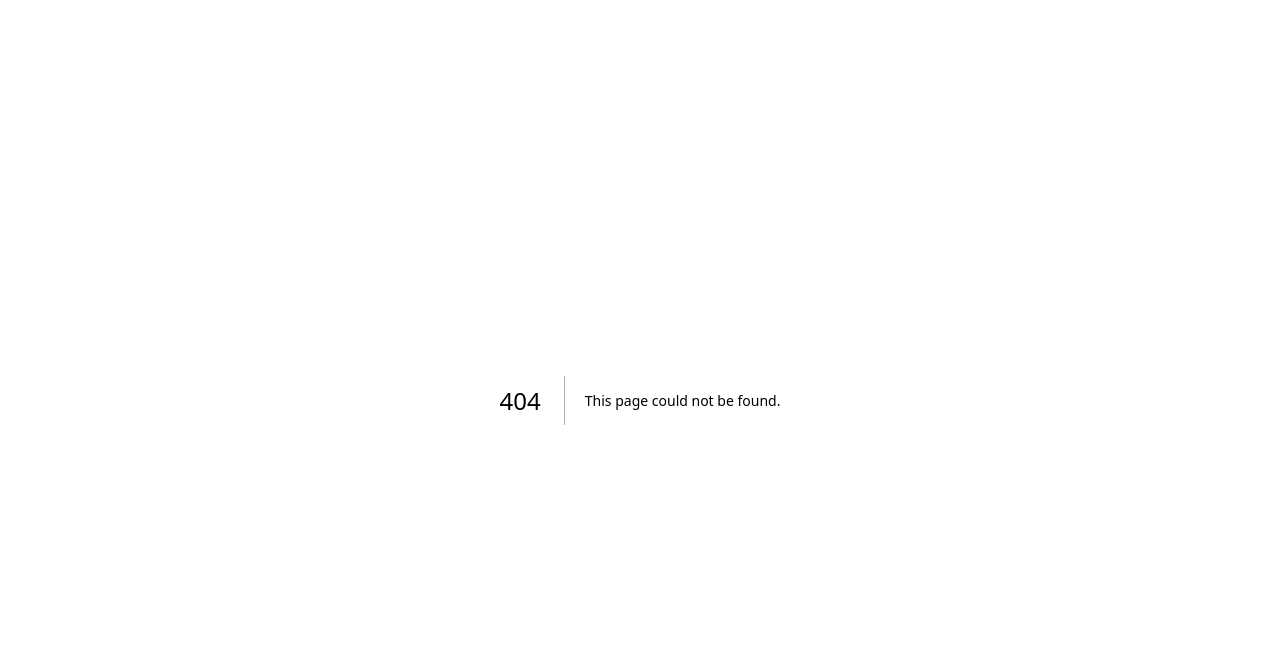
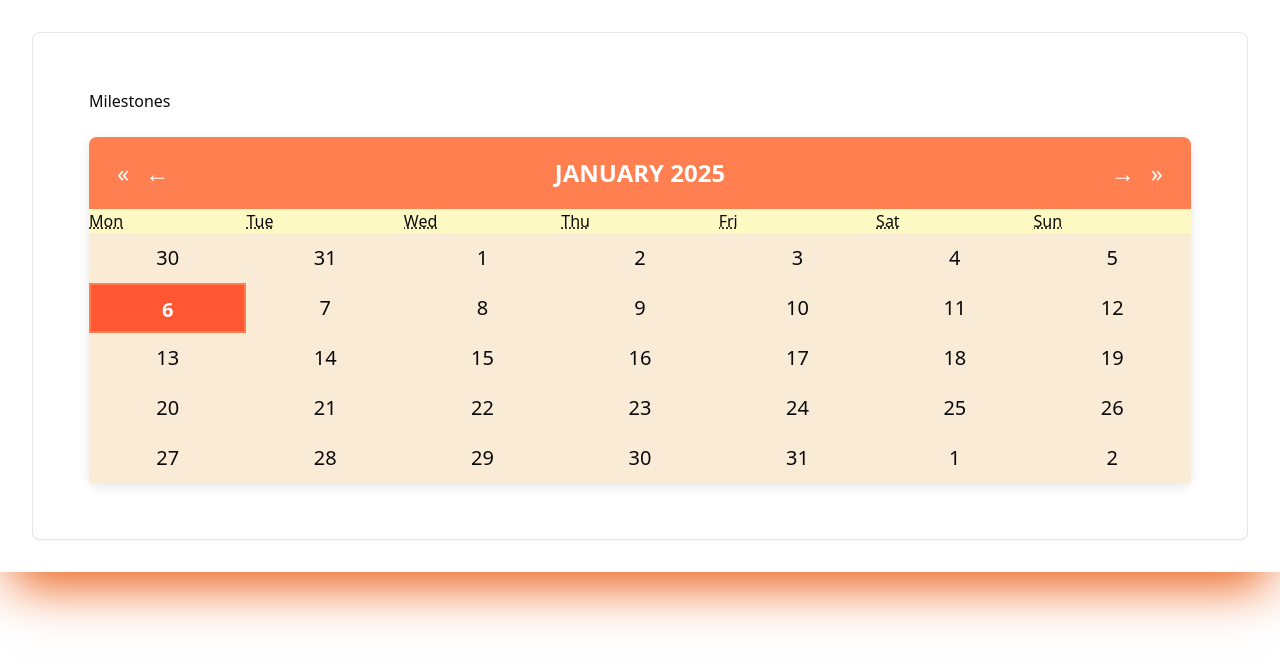
Before and after one commit to nitishprajapati5/2025goals, a Next.js app: page /details/1 in a window 1280 px wide. Before the commit this address had no page. Shown: the top 666 px of the page. Built offline with nearby package versions, Linux system fonts and the light colour scheme.

Commit message:
Added Calendar to the Logic and some changes

```diff
--- a/package.json
+++ b/package.json
@@ -18,8 +18,10 @@
     "lucide-react": "^0.469.0",
     "next": "15.1.3",
     "react": "^19.0.0",
+    "react-calendar": "^5.1.0",
     "react-dom": "^19.0.0",
     "react-github-calendar": "^4.5.2",
+    "styled-components": "^6.1.14",
     "tailwind-merge": "^2.6.0",
     "tailwindcss-animate": "^1.0.7"
   },
--- a/src/app/create/_components/FormCard.js
+++ b/src/app/create/_components/FormCard.js
@@ -1,17 +1,26 @@
+"use client"
+
 import { Button } from '@/components/ui/button'
 import { Card, CardContent, CardHeader, CardTitle } from '@/components/ui/card'
 import { Input } from '@/components/ui/input'
 import { Label } from '@/components/ui/label'
 import { RadioGroup, RadioGroupItem } from '@/components/ui/radio-group'
 import { ArrowLeftCircle } from 'lucide-react'
+import { useRouter } from 'next/navigation'
 import React from 'react'
 
 function FormCard() {
+    const router = useRouter()
+ const handleBackEvent = () =>{
+    //router.replace("/dashboard")
+    router.back()
+ }
+
   return (
     <div className='w-full flex justify-center'>
       <Card className="w-1/3 px-4 py-4 shadow-2xl">
         <CardTitle>
-            <div className='flex flex-row'><ArrowLeftCircle className='cursor' style={{cursor:'pointer'}} /> <div className='ml-2 '>Create Your Goal</div> </div>
+            <div className='flex flex-row'><ArrowLeftCircle className='cursor' style={{cursor:'pointer'}} onClick={() =>handleBackEvent()}/> <div className='ml-2 '>Create Your Goal</div> </div>
 
         </CardTitle>
         <form>
--- a/src/app/dashboard/_components/ListGoals.js
+++ b/src/app/dashboard/_components/ListGoals.js
@@ -8,12 +8,15 @@ import React from 'react'
 
 const data = [
     {
+        "id":1,
         "title":"List Your Goals",
     },
     {
+        "id":2,
         "title":"Daily Resolution",
     },
     {
+        "id":3,
         "title":"Front End Solution"
     }
 ]
@@ -22,6 +25,10 @@ function ListGoals() {
  const router = useRouter()
  const handleCreateGoal = () =>{
     router.push("/create")
+ }
+
+ const handleListEvent = (id) =>{
+  router.push(`/details/${id}`)
  }
 
   return (
@@ -33,7 +40,7 @@ function ListGoals() {
         </CardTitle>
         <CardContent>
             {data.map((index,element) => (
-               <p>
+               <p onClick={() => handleListEvent(index.id)}>
                 {index.title}
                </p>
             )
--- /dev/null
+++ b/src/app/details/[id]/Calendar.js
@@ -0,0 +1,298 @@
+import { Card, CardContent, CardHeader } from '@/components/ui/card';
+import React, { useState } from 'react';
+import Calendar from 'react-calendar';
+import styled from 'styled-components';
+
+function CustomCalendar() {
+  const [date, setDate] = useState(new Date()); // state to handle date selection
+  const [selectedDate, setSelectedDate] = useState(null); // state to store the selected date
+
+  // Handler for tile click (to select a date)
+  const handleDateClick = (value) => {
+    setSelectedDate(value);  // Set the selected date
+    alert(`You clicked on ${value.toDateString()}`);
+  };
+
+  // Function to disable dates ahead of today
+  const tileDisabled = ({ date }) => {
+    return date > new Date(); // Disable dates that are after today
+  };
+
+  return (
+    <div className='container py-8 px-8 shadow-2xl shadow-orange-600'>
+      <Card className="px-8 py-8">
+        <CardHeader>
+          Milestones
+        </CardHeader>
+        <CardContent>
+          <CalendarContainer>
+            <Calendar
+              onChange={setDate}
+              value={date}
+              prevLabel="←"
+              nextLabel="→"
+              tileDisabled={tileDisabled}  // Disable dates ahead of today
+              onClickDay={handleDateClick}  // Handle tile click
+            />
+          </CalendarContainer>
+        </CardContent>
+      </Card>
+    </div>
+  );
+}
+
+export default CustomCalendar;
+
+const CalendarContainer = styled.div`
+  /* ~~~ container styles ~~~ */
+  .react-calendar {
+    border-radius: 10px;
+    background-color: #fff9c4; /* Light yellow background for the calendar */
+    box-shadow: 0px 4px 12px rgba(0, 0, 0, 0.1);
+  }
+
+  /* ~~~ navigation styles ~~~ */
+  .react-calendar__navigation {
+    display: flex;
+    justify-content: space-between;
+    align-items: center;
+    padding: 10px 20px;
+    background-color: #ff7f50; /* Orange background for the navigation */
+    border-radius: 8px 8px 0 0;
+    color: white;
+  }
+
+  .react-calendar__navigation__label {
+    font-size: 1.5rem;
+    font-weight: bold;
+    text-transform: uppercase;
+  }
+
+  .react-calendar__navigation__arrow {
+    font-size: 1.5rem;
+    color: white;
+    padding: 8px;
+    cursor: pointer;
+    transition: background-color 0.3s;
+  }
+
+  .react-calendar__navigation__arrow:hover {
+    background-color: #ff5733; /* Darker orange when hovering */
+  }
+
+  /* ~~~ tile styles ~~~ */
+  .react-calendar__tile {
+    background-color: antiquewhite;
+    font-size: 1.25rem;
+    height: 50px;
+    width: 50px;
+    line-height: 50px;
+    transition: background-color 0.3s, transform 0.3s;
+    cursor: pointer;
+  }
+
+  /* Hover effect for tiles */
+  .react-calendar__tile:hover {
+    background-color: #ffbb77; /* Light orange */
+    transform: scale(1.1); /* Slight zoom effect */
+  }
+
+  /* Selected date style */
+  .react-calendar__tile--active {
+    background-color: #ff5733; /* Active date with dark orange */
+    color: white;
+  }
+
+  /* Mark the clicked date as selected (custom style for selected tile) */
+  .react-calendar__tile--selected {
+    background-color: #ffeb3b; /* Light yellow to mark the selected tile */
+    color: #000;
+  }
+
+  /* Disabled tiles (if you want to disable some dates, you can use the tileDisabled prop) */
+  .react-calendar__tile--disabled {
+    background-color: #e0e0e0;
+    cursor: not-allowed;
+  }
+
+  /* Today's date style */
+  .react-calendar__tile--now {
+    border: 2px solid #ff7f50; /* Border around today's date */
+    font-weight: bold;
+  }
+`;
+
+
+// import { Card, CardContent, CardHeader } from '@/components/ui/card';
+// import React, { useState } from 'react';
+// import Calendar from 'react-calendar';
+// import styled from 'styled-components';
+
+// function CustomCalendar() {
+//   const [date, setDate] = useState(new Date()); // State to handle current date
+//   const [selectedDate, setSelectedDate] = useState(null); // State to store selected date
+
+//   // Example of disabling weekends
+//   const isWeekend = (date) => {
+//     const day = date.getDay();
+//     return day === 0 || day === 6; // Disable Sunday (0) and Saturday (6)
+//   };
+
+//   // Example of disabling specific holidays
+//   const holidays = [
+//     new Date(2025, 0, 1), // New Year's Day
+//     new Date(2025, 11, 25), // Christmas Day
+//   ];
+
+//   const isHoliday = (date) => {
+//     return holidays.some(
+//       (holiday) =>
+//         holiday.getDate() === date.getDate() &&
+//         holiday.getMonth() === date.getMonth() &&
+//         holiday.getFullYear() === date.getFullYear()
+//     );
+//   };
+
+//   // Function to disable dates based on the weekend and holidays
+//   const tileDisabled = ({ date }) => {
+//     return isWeekend(date) || isHoliday(date); // Disable weekends and holidays
+//   };
+
+//   // Function to apply custom styling to tiles based on conditions
+//   const tileClassName = ({ date }) => {
+//     let className = '';
+
+//     // Highlight weekends
+//     if (isWeekend(date)) {
+//       className += ' weekend';
+//     }
+
+//     // Highlight holidays
+//     if (isHoliday(date)) {
+//       className += ' holiday';
+//     }
+
+//     // Highlight the selected date
+//     if (selectedDate && date.toDateString() === selectedDate.toDateString()) {
+//       className += ' selected';
+//     }
+
+//     return className;
+//   };
+
+//   // Handler for tile click (to select a date)
+//   const handleDateClick = (value) => {
+//     setSelectedDate(value); // Set the selected date
+//     alert(`You clicked on ${value.toDateString()}`);
+//   };
+
+//   return (
+//     <div className='container py-8 px-8 shadow-2xl shadow-orange-600'>
+//       <Card className="px-8 py-8">
+//         <CardHeader>
+//           Milestones
+//         </CardHeader>
+//         <CardContent>
+//           <CalendarContainer>
+//             <Calendar
+//               onChange={setDate}
+//               value={date}
+//               prevLabel="←"
+//               nextLabel="→"
+//               tileDisabled={tileDisabled}  // Disable dates based on logic
+//               onClickDay={handleDateClick}  // Handle tile click
+//               tileClassName={tileClassName}  // Apply custom styles based on logic
+//             />
+//           </CalendarContainer>
+//         </CardContent>
+//       </Card>
+//     </div>
+//   );
+// }
+
+// export default CustomCalendar;
+
+// const CalendarContainer = styled.div`
+//   /* ~~~ container styles ~~~ */
+//   .react-calendar {
+//     border-radius: 10px;
+//     background-color: #fff9c4; /* Light yellow background for the calendar */
+//     box-shadow: 0px 4px 12px rgba(0, 0, 0, 0.1);
+//   }
+
+//   /* ~~~ navigation styles ~~~ */
+//   .react-calendar__navigation {
+//     display: flex;
+//     justify-content: space-between;
+//     align-items: center;
+//     padding: 10px 20px;
+//     background-color: #ff7f50; /* Orange background for the navigation */
+//     border-radius: 8px 8px 0 0;
+//     color: white;
+//   }
+
+//   .react-calendar__navigation__label {
+//     font-size: 1.5rem;
+//     font-weight: bold;
+//     text-transform: uppercase;
+//   }
+
+//   .react-calendar__navigation__arrow {
+//     font-size: 1.5rem;
+//     color: white;
+//     padding: 8px;
+//     cursor: pointer;
+//     transition: background-color 0.3s;
+//   }
+
+//   .react-calendar__navigation__arrow:hover {
+//     background-color: #ff5733; /* Darker orange when hovering */
+//   }
+
+//   /* ~~~ tile styles ~~~ */
+//   .react-calendar__tile {
+//     background-color: antiquewhite;
+//     font-size: 1.25rem;
+//     height: 50px;
+//     width: 50px;
+//     line-height: 50px;
+//     transition: background-color 0.3s, transform 0.3s;
+//     cursor: pointer;
+//   }
+
+//   /* Hover effect for tiles */
+//   .react-calendar__tile:hover {
+//     background-color: #ffbb77; /* Light orange */
+//     transform: scale(1.1); /* Slight zoom effect */
+//   }
+
+//   /* Custom styles for weekends */
+//   .weekend {
+//     background-color: #f7e8e8; /* Light red background for weekends */
+//     color: #d32f2f; /* Red color for weekend dates */
+//   }
+
+//   /* Custom styles for holidays */
+//   .holiday {
+//     background-color: #ffeb3b; /* Light yellow background for holidays */
+//     color: #000; /* Black color for holiday dates */
+//   }
+
+//   /* Custom styles for the selected date */
+//   .selected {
+//     background-color: #ff5733; /* Dark orange for selected date */
+//     color: white;
+//   }
+
+//   /* Disabled tiles */
+//   .react-calendar__tile--disabled {
+//     background-color: #e0e0e0;
+//     cursor: not-allowed;
+//   }
+
+//   /* Today's date style */
+//   .react-calendar__tile--now {
+//     border: 2px solid #ff7f50; /* Border around today's date */
+//     font-weight: bold;
+//   }
+// `;
--- /dev/null
+++ b/src/app/details/[id]/page.js
@@ -0,0 +1,14 @@
+"use client"
+import { useParams, useRouter } from 'next/navigation'
+import React from 'react'
+import Calendar from './Calendar'
+import CustomCalendar from './Calendar'
+
+function page() {
+  const {id} = useParams()
+  return (
+    <CustomCalendar />
+  )
+}
+
+export default page
--- /dev/null
+++ b/src/app/details/layout.js
@@ -0,0 +1,7 @@
+export default function DetailsLayout({children}){
+    return (
+        <main className="min-h-screen w-full">
+            {children}
+        </main>
+    )
+}
--- /dev/null
+++ b/src/app/details/page.js
@@ -0,0 +1,11 @@
+import React from 'react'
+
+function page() {
+  return (
+    <div>
+      <h1>Hi From Details Layout</h1>
+    </div>
+  )
+}
+
+export default page
```
Also changed, not shown: 1 other file (tests, documents, lock files or other folders).
